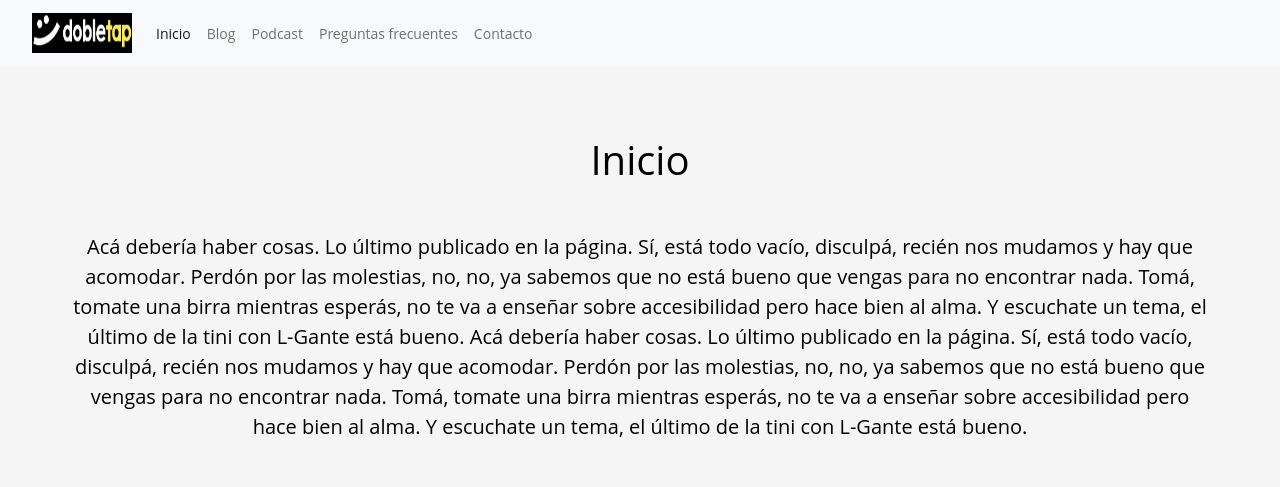
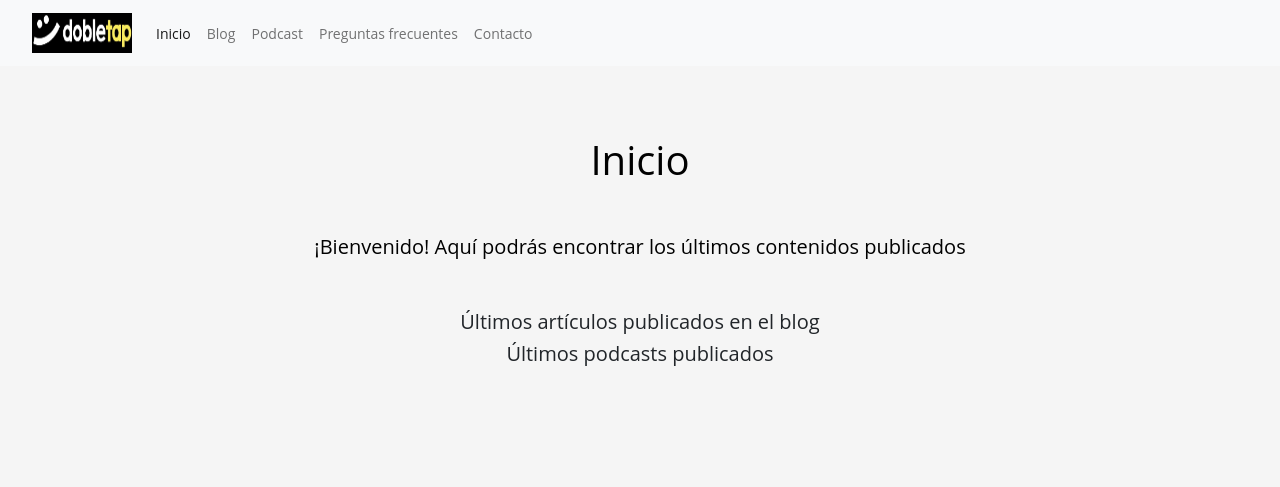
Before and after one commit to pildain/desarrollo-web-pildain, a plain HTML site: page index.html in a window 1280 px wide. Shown: the top 487 px of the page. Drawn offline with nearby package versions, Linux system fonts and the light colour scheme.

Commit message:
Preparado el index para cuando se cargue contenido en las secciones blog y podcast.

```diff
--- a/index.html
+++ b/index.html
@@ -42,20 +42,9 @@
     </header>
     <main class="main">
         <h4>Inicio</h4>
-        <p>Acá debería haber cosas. Lo último publicado en la página. Sí, está todo vacío, disculpá,
-            recién nos mudamos
-            y hay que acomodar. Perdón por las molestias, no, no, ya sabemos que no está bueno que vengas para no
-            encontrar nada. Tomá, tomate una birra mientras esperás, no te va a enseñar sobre accesibilidad pero hace
-            bien al alma. Y escuchate un tema, el último de la tini con L-Gante está bueno.
-            Acá debería haber cosas. Lo último publicado en la página. Sí, está todo vacío, disculpá,
-            recién nos mudamos
-            y hay que acomodar. Perdón por las molestias, no, no, ya sabemos que no está bueno que vengas para no
-            encontrar nada. Tomá, tomate una birra mientras esperás, no te va a enseñar sobre accesibilidad pero hace
-            bien al alma. Y escuchate un tema, el último de la tini con L-Gante está bueno.</p>
-        <iframe class="main-iframe"
-            src="https://open.spotify.com/embed/track/0lJE8f0lx8mUSfMyxeYpiC?utm_source=generator" width="80%"
-            height="380" frameBorder="0" allowfullscreen=""
-            allow="autoplay; clipboard-write; encrypted-media; fullscreen; picture-in-picture"></iframe>
+        <p>¡Bienvenido! Aquí podrás encontrar los últimos contenidos publicados</p>
+        <h5>Últimos artículos publicados en el blog</h5>
+        <h5>Últimos podcasts publicados</h5>
     </main>
     <footer class="footer">
         <div>
```
